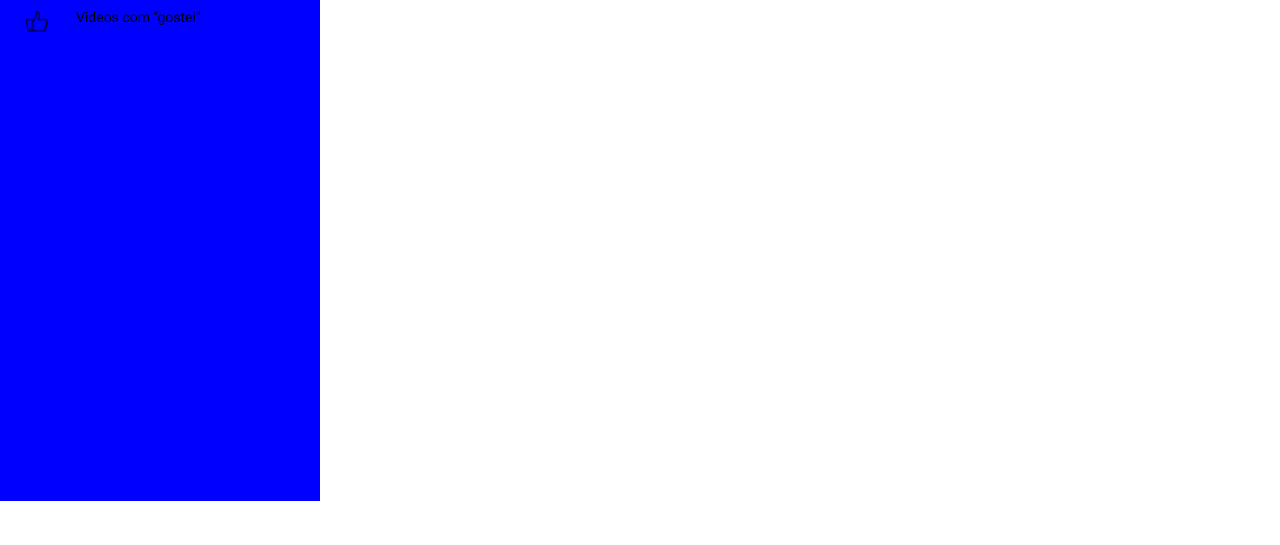
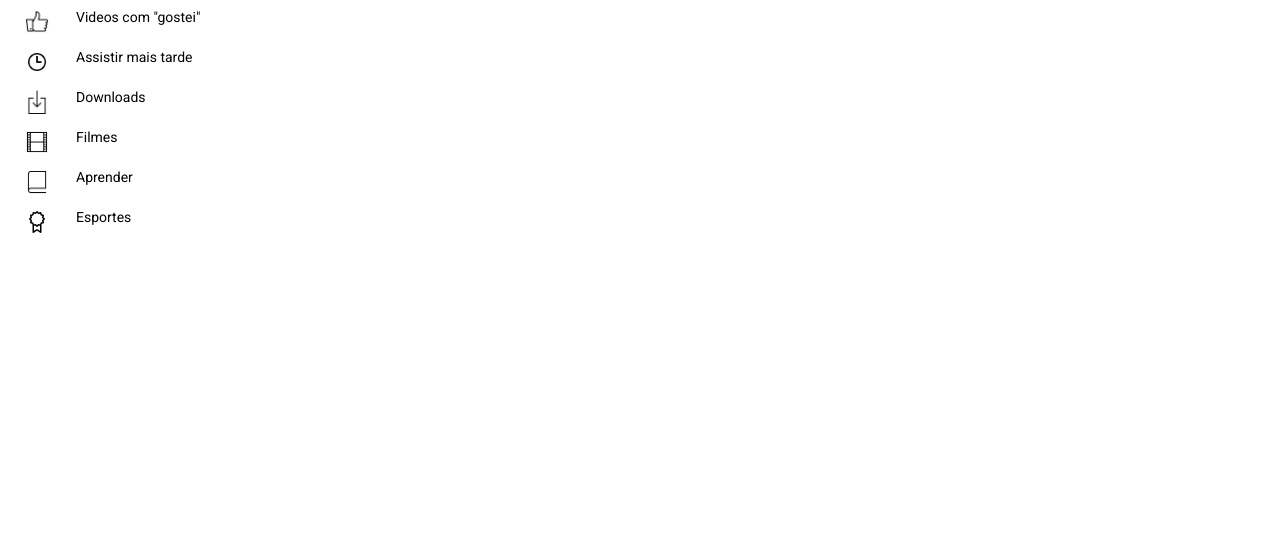
Before and after one commit to GabsDonato/Desafio-grid-DIO, a plain HTML site: page index.html in a window 1280 px wide. Shown: the part 255-800 px from the top of the page. Drawn offline with Linux system fonts and the light colour scheme.

Commit message:
Finish sidebar

```diff
--- a/index.html
+++ b/index.html
@@ -53,6 +53,26 @@
             <img class="Like-img" src="./assets/img/icons8-gosto-disso-50.png" width="24px">
              <p class="Like">Videos com "gostei"</p>
            </div>
+           <div>
+            <img  class="Relogio-img" src="./assets/img/icons8-relógio-32.png" width="24px">
+            <p class="Relogio">Assistir mais tarde</p>
+           </div>
+           <div>
+            <img class="Download-img" src="./assets/img/icons8-baixar-50.png" width="24px">
+            <p class="Download">Downloads</p>
+           </div>
+           <div>
+           <img class="Filmes-img" src="./assets/img/icons8-filmes-50.png" width="24px">
+           <p class="Filmes">Filmes</p>
+            </div>
+            <div>
+                <img class="Aprender-img"  src="./assets/img/icons8-leitura-50.png" width="24px">
+                <p class="Aprender">Aprender</p>
+            </div>
+            <div>
+                <img class="Premio-img" src="./assets/img/icons8-prémio-48.png" width="24px">
+                <p class="Premio">Esportes</p>
+            </div>
        </aside>
 
 </body>
--- a/style.css
+++ b/style.css
@@ -84,9 +84,9 @@ nav {
 }
 
 aside {
-    width: 40vh;
+    width: 30vh;
     height: 85vh;
-    background-color: blue;
+    background-color: white;
 }
 
 
@@ -154,3 +154,68 @@ aside {
     line-height: 5vh;
     margin-left: 9.5vh;
 }
+
+.Relogio-img {
+    position: absolute;
+    padding: 25px;
+    top: 35vh;
+}
+
+.Relogio {
+    font-size: 14px;
+    font-weight: 400;
+    line-height: 5vh;
+    margin-left: 9.5vh;
+}
+
+.Download-img {
+    position: absolute;
+    padding: 25px;
+    top: 40vh;
+}
+
+.Download {
+    font-size: 14px;
+    font-weight: 400;
+    line-height: 5vh;
+    margin-left: 9.5vh;
+}
+
+.Filmes-img {
+    position: absolute;
+    padding: 25px;
+    top: 45vh;
+}
+
+.Filmes {
+    font-size: 14px;
+    font-weight: 400;
+    line-height: 5vh;
+    margin-left: 9.5vh;
+}
+
+.Aprender-img {
+    position: absolute;
+    padding: 25px;
+    top: 50vh;
+}
+
+.Aprender {
+    font-size: 14px;
+    font-weight: 400;
+    line-height: 5vh;
+    margin-left: 9.5vh;
+}
+
+.Premio-img {
+    position: absolute;
+    padding: 25px;
+    top: 55vh;
+}
+
+.Premio {
+    font-size: 14px;
+    font-weight: 400;
+    line-height: 5vh;
+    margin-left: 9.5vh;
+}
```
